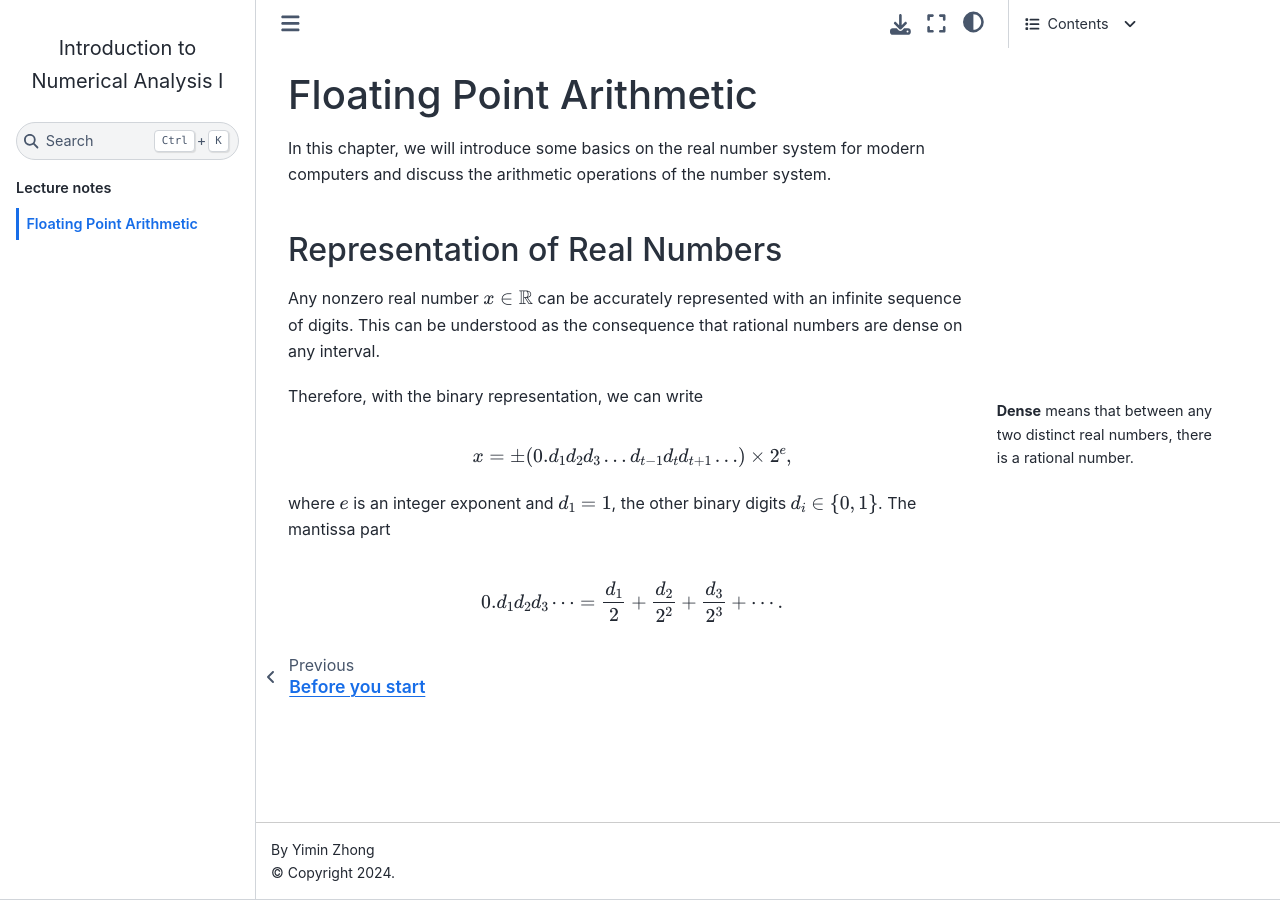
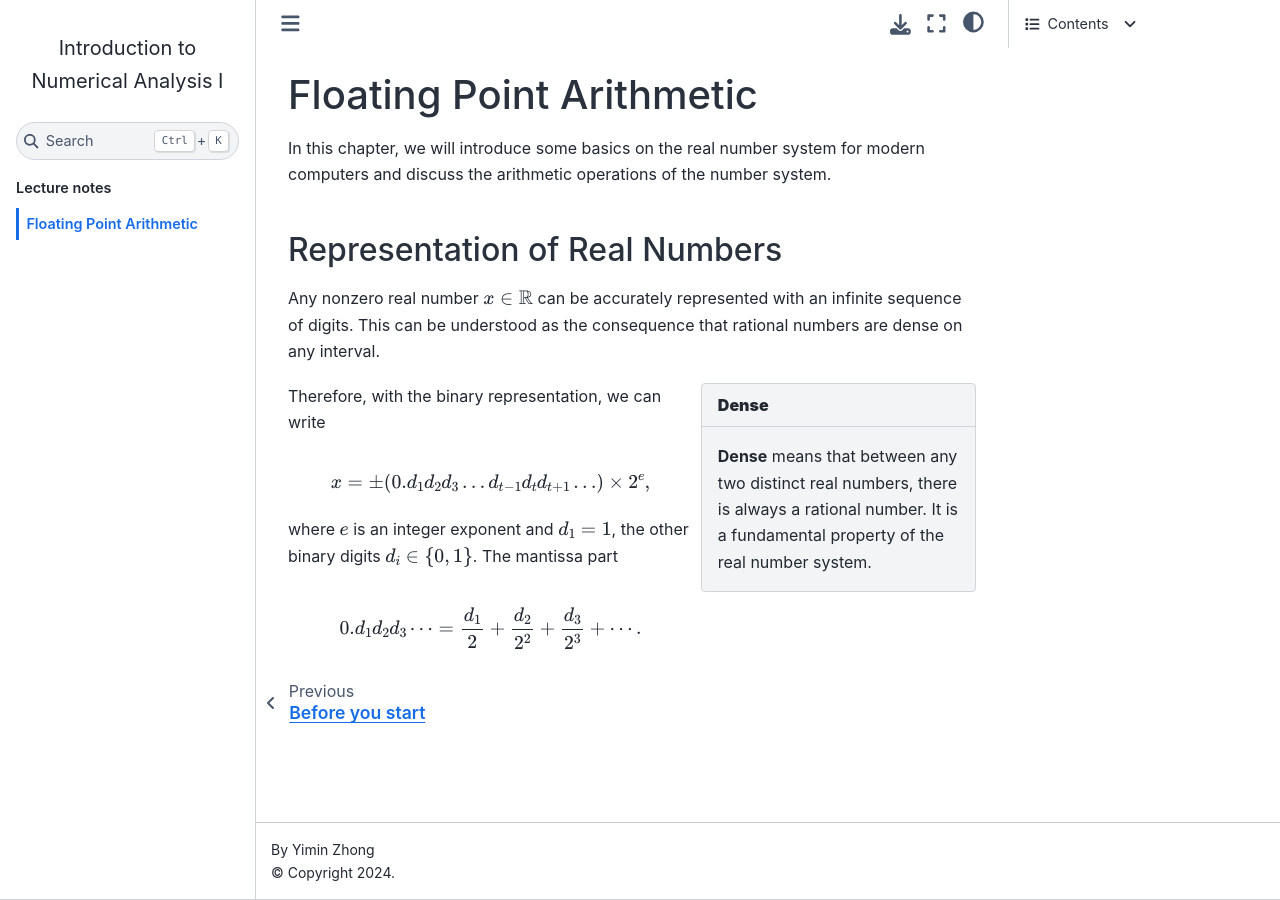
Before and after one commit to auburn-comp-math/math-5630-6630, a Jupyter Book: the page built from floating_point.md, in a window 1280 px wide. Built offline with Jupyter Book 1.0.4 settings and Sphinx 7.4.7 and the Sphinx Book theme 1.1.4, drawn with Linux system fonts in a browser that asks for light colours.

Commit message:
update floating

````diff
--- a/floating_point.md
+++ b/floating_point.md
@@ -6,8 +6,8 @@ In this chapter, we will introduce some basics on the real number system for mod
 
 Any nonzero real number $x\in \mathbb{R}$ can be accurately represented with an infinite sequence of digits. This can be understood as the consequence that rational numbers are dense on any interval.
 
-```{margin}
-**Dense** means that between any two distinct real numbers, there is a rational number.
+```{sidebar} **Dense**
+**Dense** means that between any two distinct real numbers, there is always a rational number. It is a fundamental property of the real number system.
 ```
 
 Therefore, with the binary representation, we can write
````
